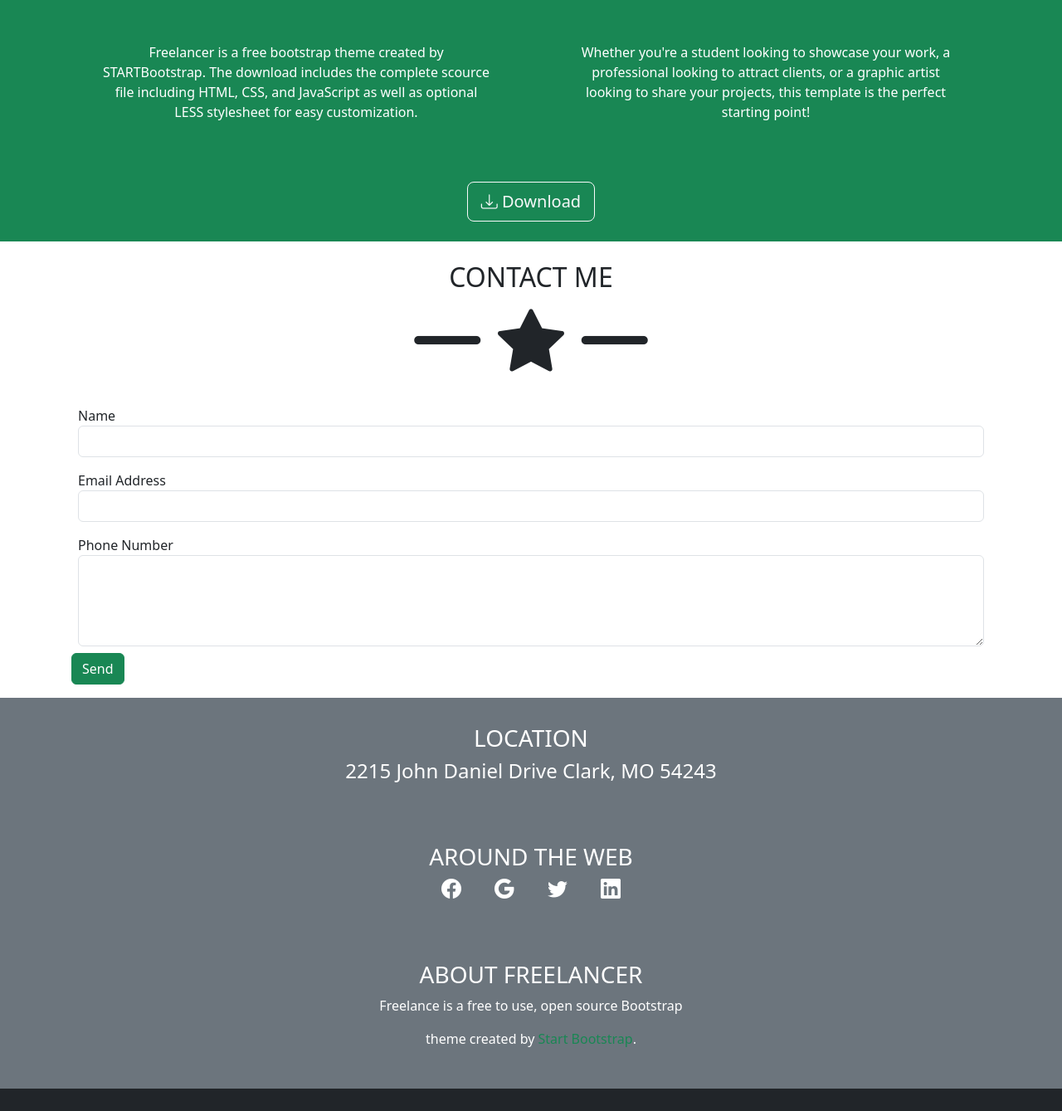
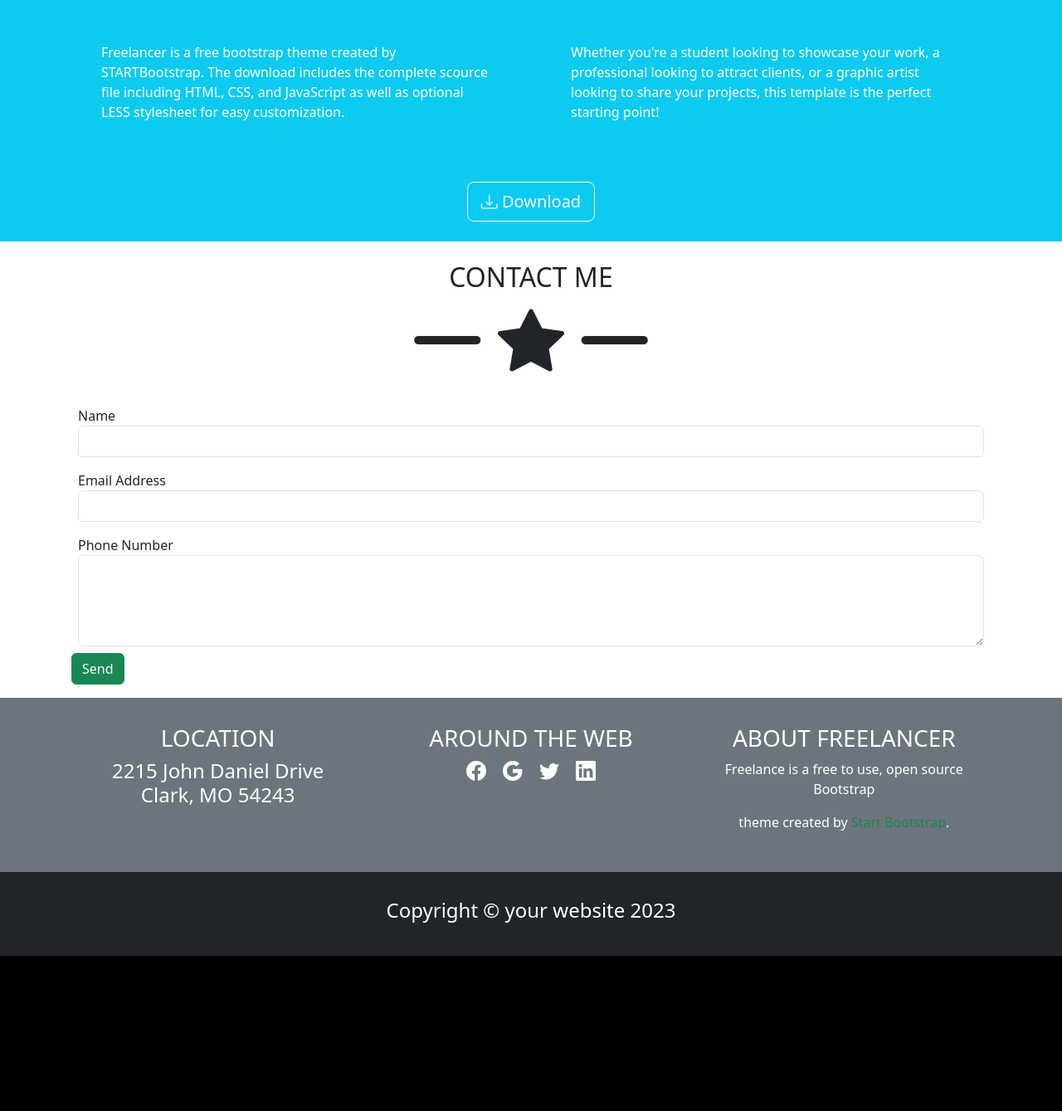
Before and after one commit to gabrielebottari/html-css-bootstrap-freelancer, a plain HTML site: page index.html in a window 1280 px wide. Shown: the part 1597-2936 px from the top of the page at 83% size. After the commit the page ends 2749 px from the top, so only its background shows below. Drawn offline with nearby package versions, Linux system fonts and the light colour scheme.

Commit message:
FIX Footer issues

```diff
--- a/css/style.css
+++ b/css/style.css
@@ -6,6 +6,10 @@
     margin: 0;
     padding: 0;
     box-sizing: border-box;
+}
+
+:root {
+    --bg-green: #1ABC9C;
 }
 
 /*
@@ -22,7 +26,7 @@ body {
 }
 
 footer i {
-    padding: 20px;
+    padding: 0 10px;
 }
 
 /*
--- a/index.html
+++ b/index.html
@@ -79,16 +79,16 @@
                 </div>
             </div>
 
-            <div class="container_bg bg-success">
-                <div class="container-sm container-md container-lg  p-3 text-white text-center">
-                    <div class="p-2">
+            <div class="container_bg bg-info">
+                <div class="container-sm container-md container-lg  p-3 text-white">
+                    <div class="p-2 text-center">
                         <h2>ABOUT</h2>
                         <p class="display-1"><i class="bi bi-dash-lg"> </i><i class="bi bi-star-fill"></i> <i class="bi bi-dash-lg"></i></p>
                     </div>
                     <div class="row">
                         <div class="col-sm-12 col-md-6 col-lg-6 p-5"><p>Freelancer is a free bootstrap theme created by STARTBootstrap. The download includes the complete scource file including HTML, CSS, and JavaScript as well as optional LESS stylesheet for easy customization.</p></div>
                         <div class="col-sm-12 col-md-6 col-lg-6 p-5"><p>Whether you're a student looking to showcase your work, a professional looking to attract clients, or a graphic artist looking to share your projects, this template is the perfect starting point!</p></div>
-                    <div class="p-2">
+                    <div class="p-2  text-center">
                         <button type="button" class="btn btn-outline-light btn-lg"><i class="bi bi-download"></i> Download</button>
                     </div>
                 </div>
@@ -123,20 +123,26 @@
         <footer><!-- Inizio Footer Principale -->
             <div class="container_bg bg-secondary text-white">
                 <div class="container-sm container-md text-center p-3">
+                    <div class="row">
+                        <div class="col-sm-12 col-md-4">
                             <div class="p-3">
                                 <h3>LOCATION</h3>
                                 <h4>2215 John Daniel Drive Clark, MO 54243</h4>
                             </div>
-
-                    <div class="p-5">
+                        </div>
+                        <div class="col-sm-12 col-md-4">
+                            <div class="p-3">
                                 <h3>AROUND THE WEB</h3>
                                 <h4><i class="bi bi-facebook"></i><i class="bi bi-google"></i><i class="bi bi-twitter"></i><i class="bi bi-linkedin"></i></h4>
                             </div>
-
+                        </div>
+                        <div class="col-sm-12 col-md-4">
                             <div class="p-3">
                                 <h3>ABOUT FREELANCER</h3>
                                 <p>Freelance is a free to use, open source Bootstrap</p>
                                 <p>theme created by <span class="text-success">Start Bootstrap</span>.</p>
+                            </div>
+                        </div>
                     </div>
                 </div>
             </div>
```
Lines whose indentation alone changed are shown as unchanged.
